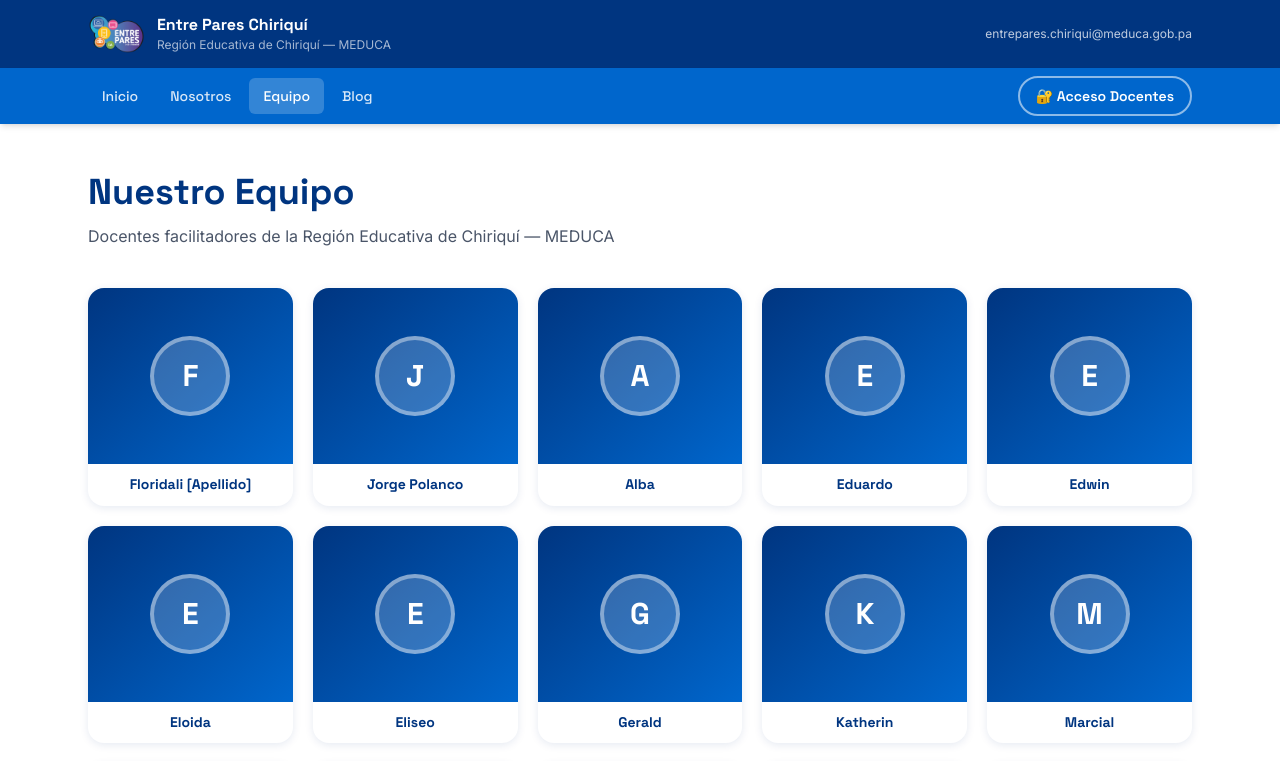
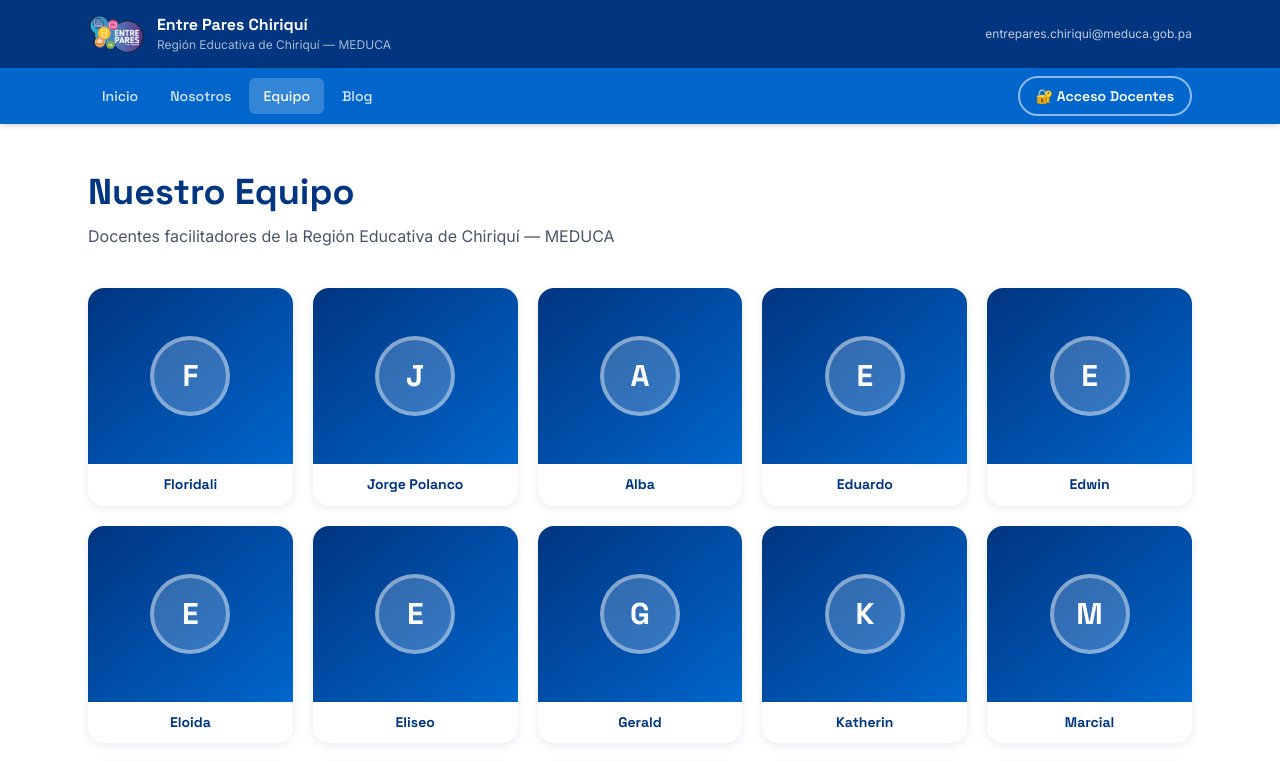
Before and after one commit to paresentre-a11y/entrepares, a Next.js app: page /equipo in a window 1280 px wide. Shown: the top 761 px of the page. Built offline with nearby package versions, Linux system fonts and the light colour scheme.

Commit message:
Update page.js

```diff
--- a/app/equipo/page.js
+++ b/app/equipo/page.js
@@ -3,7 +3,7 @@ import { useState } from 'react'
 
 const EQUIPO = [
   {
-    nombre: 'Floridali [Apellido]',
+    nombre: 'Floridali',
     cargo: 'Coordinadora',
     descripcion: 'Coordinadora del programa Entre Pares Chiriquí. Lidera el equipo de facilitadores de la Región Educativa de Chiriquí hacia la transformación educativa digital.',
     especialidad: 'Coordinación y Liderazgo Educativo',
```
